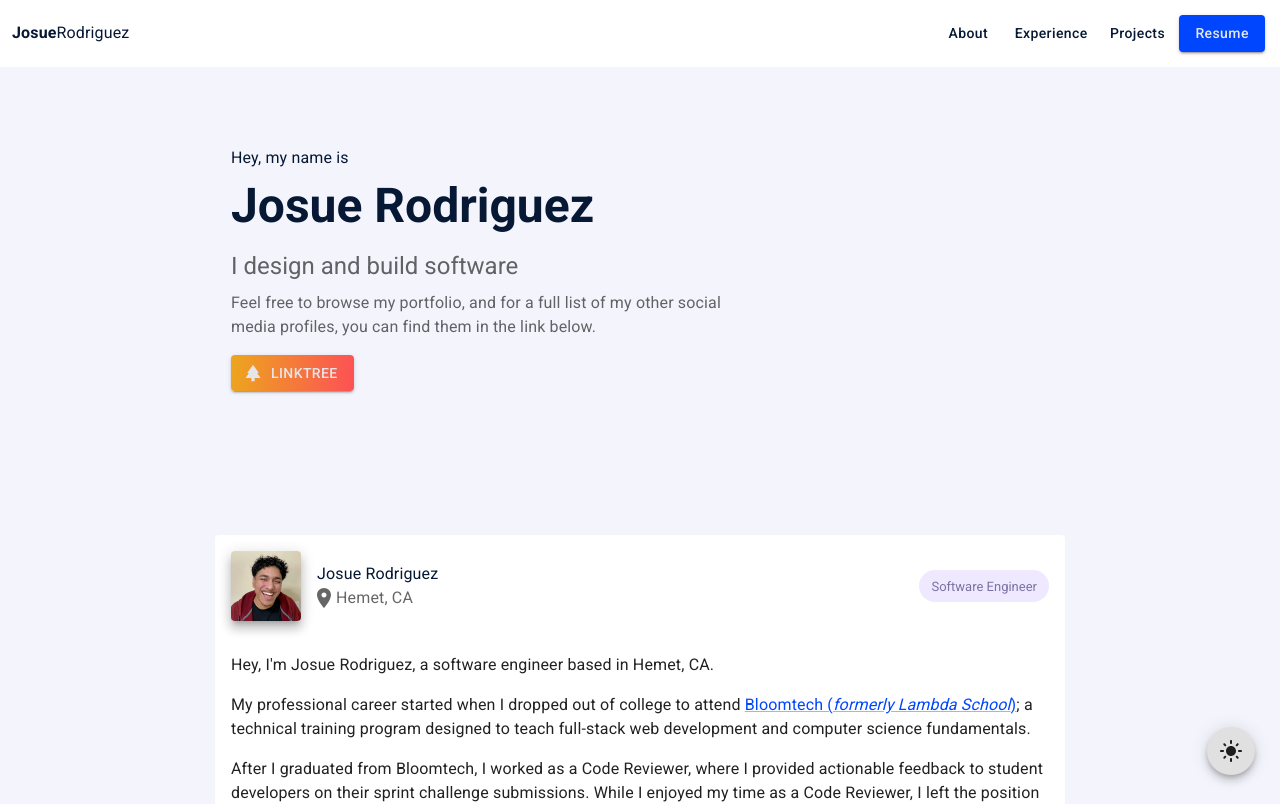
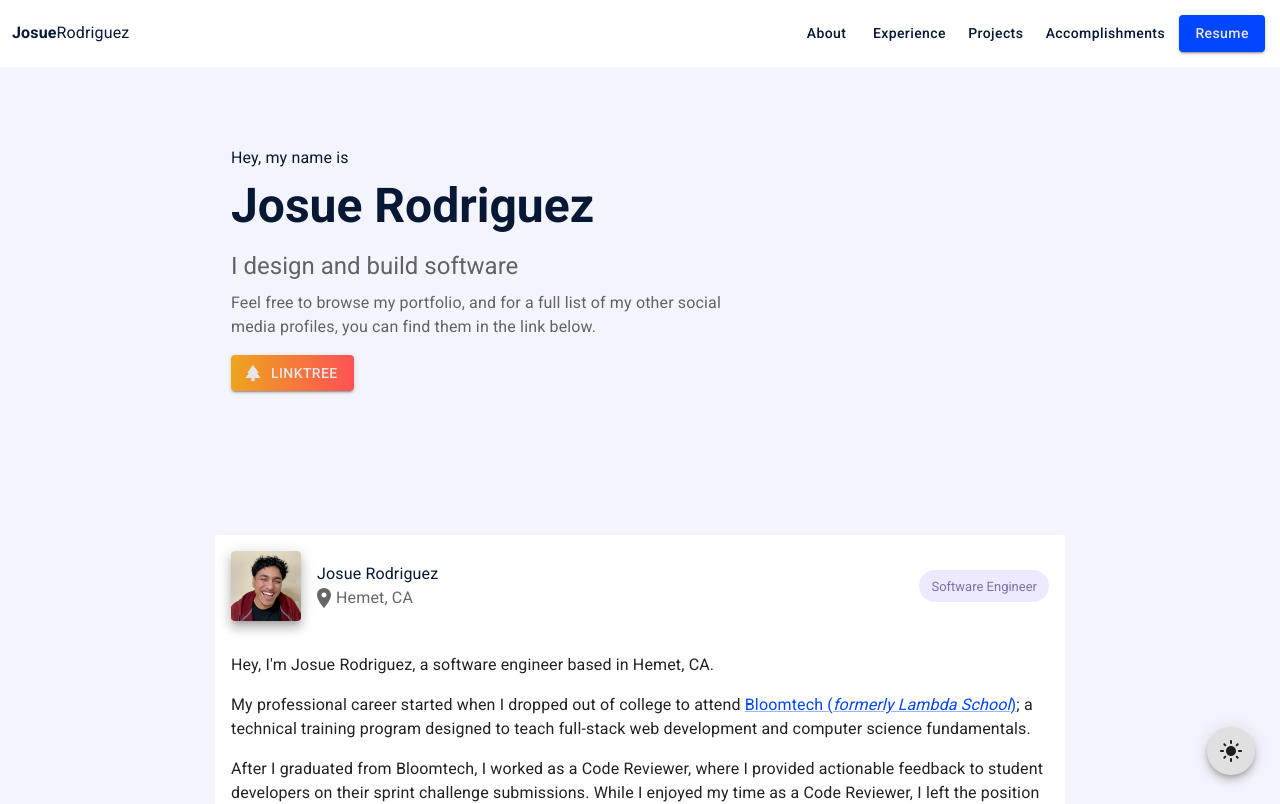
Before and after one commit to maybejosue/portfolio, a React (Create React App) app in the folder client/: page / in a window 1280 px wide. Shown: the top 804 px of the page. Built offline with nearby package versions, Linux system fonts and the light colour scheme.

Commit message:
adds accomplishments to navbar

```diff
--- a/client/src/components/Home.js
+++ b/client/src/components/Home.js
@@ -3,6 +3,7 @@ import Greeting from "./greeting/Greeting.js";
 import About from "./about/About.js";
 import Experience from "./experience/Experience.js";
 import Projects from "./projects/Projects.js";
+import Accomplishments from "./accomplishments/Accomplishments.js";
 
 export default function Home() {
   return (
@@ -11,6 +12,7 @@ export default function Home() {
       <About />
       <Experience />
       <Projects />
+      <Accomplishments />
     </React.Fragment>
   );
 }
--- a/client/src/content/tabs.js
+++ b/client/src/content/tabs.js
@@ -2,5 +2,6 @@ export const tabs = [
   { name: "About", link: "about" },
   { name: "Experience", link: "experience" },
   { name: "Projects", link: "projects" },
+  { name: "Accomplishments", link: "accomplishments" },
   { name: "Resume", link: "resume" },
 ];
```
